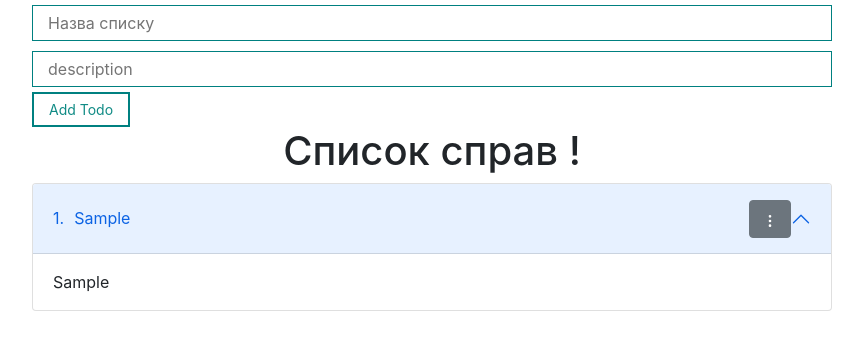
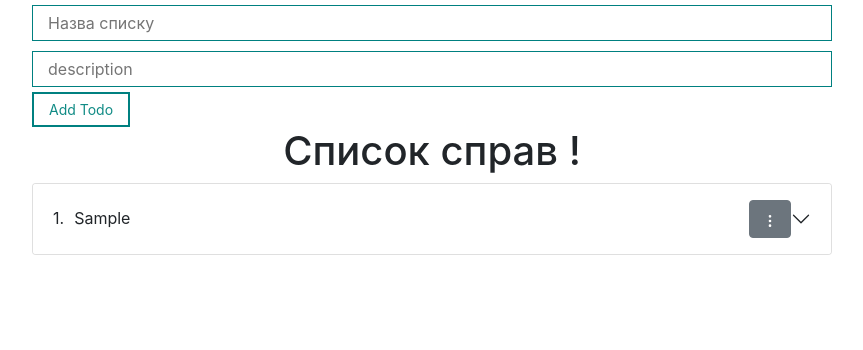
Before and after one commit to IvannaIva/todoReact, a React (Create React App) app in the folder todo/: page / in a window 1280 px wide. Both pictures are taken after typing "Sample", "Sample" into the empty fields and a click on the button "Add Todo". Shown: the top 350 px of the page, without its empty margins (208-1071 px from the left). Built offline with nearby package versions, Linux system fonts and the light colour scheme.

Commit message:
todo_Dotsss

```diff
--- a/todo/src/components/TodoItem.jsx
+++ b/todo/src/components/TodoItem.jsx
@@ -28,18 +28,15 @@ export const TodoItem = ({ ...props }) => {
   const toggleEdit = () => setEditOpen((prevState) => !prevState);
 
   const [modal, setModal] = useState(false);
-  const [open, setOpen] = useState(false);
 
-  const toggleOpenDes =() => {
-    setOpen((prevState) => !prevState);
-  }
-  // const toggleOpenDes = (id) => {
-  //   if (open === id) {
-  //     setOpen();
-  //   } else {
-  //     setOpen(id);
-  //   }
-  // };
+  const [open, setOpen] = useState("");
+  const toggleDesc = (id) => {
+    if (open === id) {
+      setOpen();
+    } else {
+      setOpen(id);
+    }
+  };
 
   const handleEdit = (newTitle) => {
     props.editTodo(props.todo, newTitle);
@@ -58,13 +55,9 @@ export const TodoItem = ({ ...props }) => {
   return (
     // <div className="todo">
     <div>
-      <Accordion
-        // open={open}
-        // toggleOpenDes={toggleOpenDes}
-
-      >
-        <AccordionItem >
-          <AccordionHeader onClick={toggleOpenDes}>
+      <Accordion open={open} toggle={toggleDesc}>
+        <AccordionItem>
+          <AccordionHeader targetId={props.number.toString()}>
             {editOpen ? (
               <div className="todo__content">
                 {" "}
@@ -118,7 +111,7 @@ export const TodoItem = ({ ...props }) => {
               </Dropdown>
             </div>
           </AccordionHeader>
-          <AccordionBody isOpen={open}>
+          <AccordionBody accordionId={props.number.toString()}>
             <span>{props.todo.description}</span>
           </AccordionBody>
         </AccordionItem>
```
